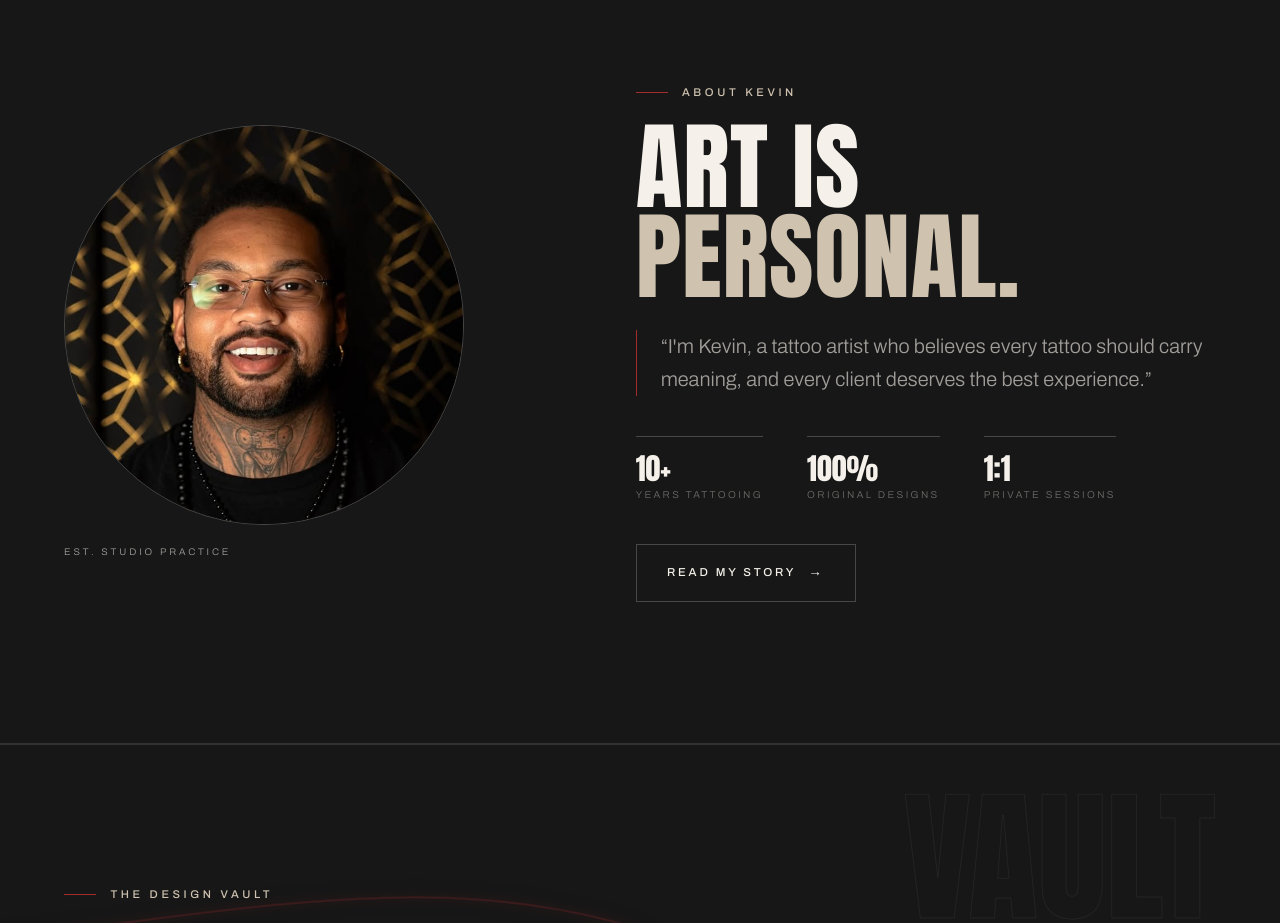
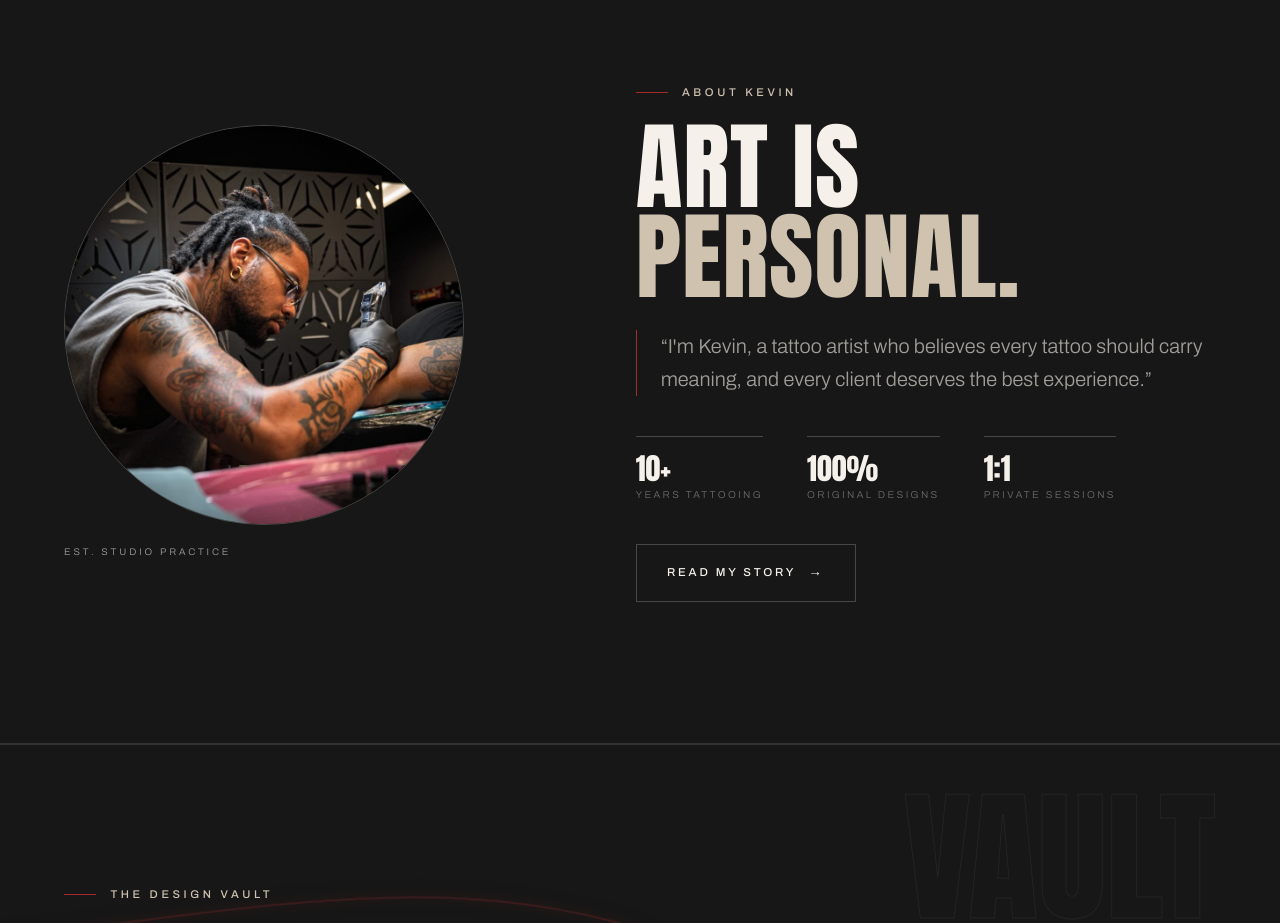
Before and after one commit to Programmer-stevenson/Kevin-Inks, a React (Vite) app: page / in a window 1280 px wide. Shown: the part 2080-3003 px from the top of the page. Built offline with nearby package versions, Linux system fonts and the light colour scheme; no server answers.

Commit message:
about me headshot updated

```diff
--- a/src/data.ts
+++ b/src/data.ts
@@ -141,7 +141,7 @@ export const STEPS: Step[] = [
 export const IMAGES = {
   hero: '/hero.png',
   emailBg: '/sexy.jpg', // <- your image, must live at public/sexy.jpg
-  portrait: '/kev.jpg',
+  portrait: '/kevin-tatts.jpg',
 }
 
 export const CONTACT = {
```
